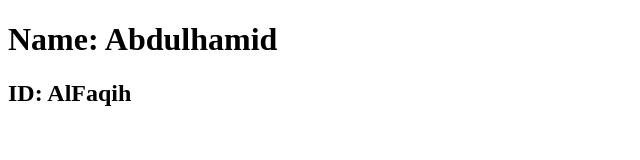
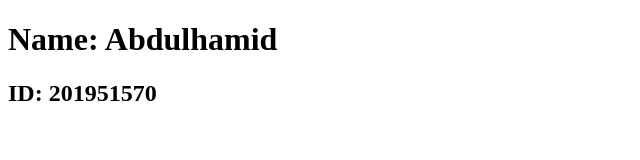
Before and after one commit to Abdulham1D/COE453_01_201951570, a plain HTML site: page index.html in a window 1280 px wide. Shown: the full height of the page, 0-640 px from the left. Drawn offline with Linux system fonts and the light colour scheme.

Commit message:
Edited ID insted of last name

```diff
--- a/index.html
+++ b/index.html
@@ -7,7 +7,7 @@
 
 <body>
     <h1>Name: Abdulhamid </h1>
-    <h2>ID: AlFaqih </h2>
+    <h2>ID: 201951570 </h2>
 </body>
 
 </html>
```
